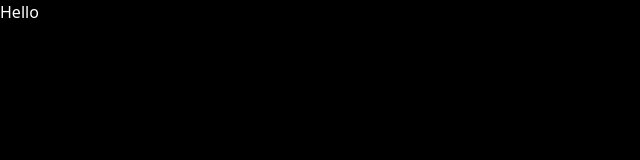
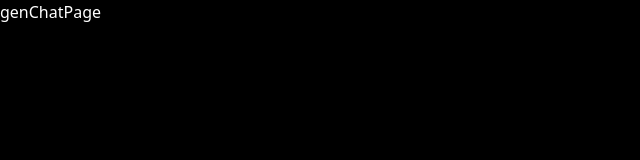
Before and after one commit to ravipajiyar/Course-Craft, a React (Vite) app in the folder client/vite-project/: page /genchat in a window 1280 px wide. Shown: the top 160 px of the page, without its empty margins (0-640 px from the left). Built offline with nearby package versions, Linux system fonts and the light colour scheme.

Commit message:
route configured

```diff
--- a/client/vite-project/package.json
+++ b/client/vite-project/package.json
@@ -11,7 +11,9 @@
   },
   "dependencies": {
     "react": "^18.3.1",
-    "react-dom": "^18.3.1"
+    "react-dom": "^18.3.1",
+    "react-router": "^6.26.2",
+    "react-router-dom": "^6.26.2"
   },
   "format": "prettier --write ./src",
   "devDependencies": {
--- a/client/vite-project/src/App.jsx
+++ b/client/vite-project/src/App.jsx
@@ -1,7 +1,21 @@
 import './App.css';
+import { BrowserRouter, Route, Routes } from 'react-router-dom';
+import Landingpage from './pages/landingpage';
+import CoursePage from './pages/CoursePage';
+import GenChatPage from './pages/GenChat';
 
 function App() {
-  return <div className=" bg-black  h-screen text-white">Hello</div>;
+  return (
+    <div className=" bg-black  h-screen text-white">
+      <BrowserRouter>
+        <Routes>
+          <Route path="/" element={<Landingpage />} />
+          <Route path="/course" element={<CoursePage />} />
+          <Route path="/genchat" element={<GenChatPage />} />
+        </Routes>
+      </BrowserRouter>
+    </div>
+  );
 }
 
 export default App;
--- /dev/null
+++ b/client/vite-project/src/pages/GenChat.jsx
@@ -0,0 +1,5 @@
+const GenChatPage = () => {
+  return <div>genChatPage</div>;
+};
+
+export default GenChatPage;
--- a/client/vite-project/src/pages/genChatPage.jsx
+++ /dev/null
@@ -1,5 +0,0 @@
-const genChatPage = () => {
-  return <div>genChatPage</div>;
-};
-
-export default genChatPage;
--- a/client/vite-project/src/pages/landingPage.jsx
+++ b/client/vite-project/src/pages/landingPage.jsx
@@ -1,5 +1,3 @@
-const landingpage = () => {
+export default function Landingpage() {
   return <div>landingpage</div>;
-};
-
-export default landingpage;
+}
```
Also changed, not shown: 1 other file (tests, documents, lock files or other folders).
